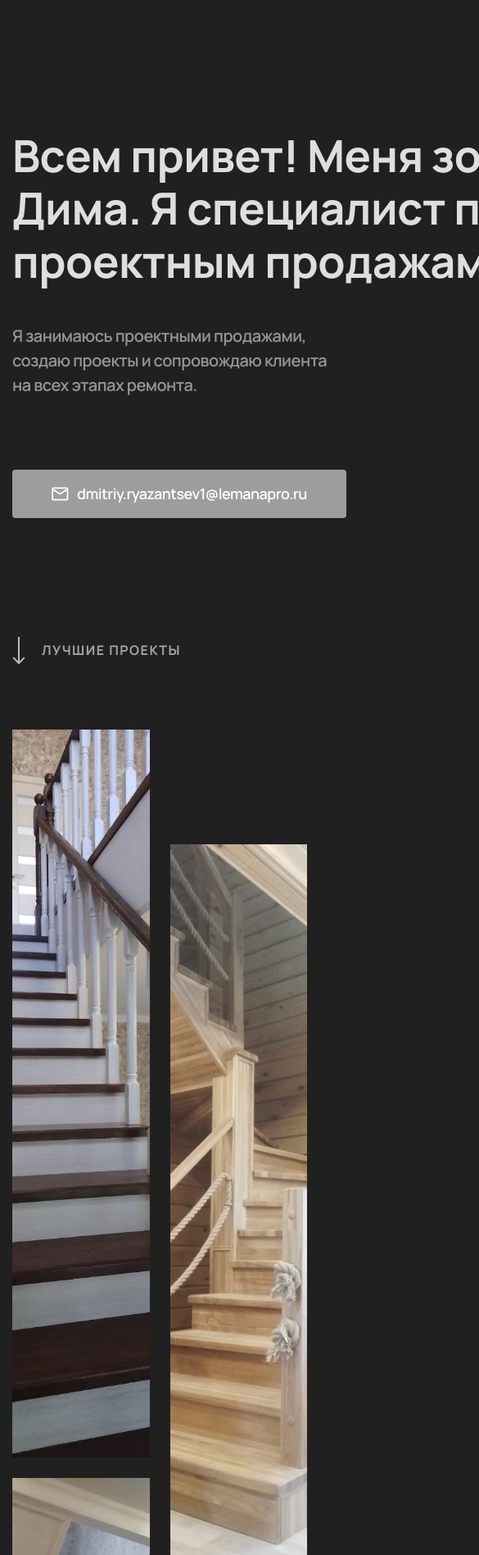
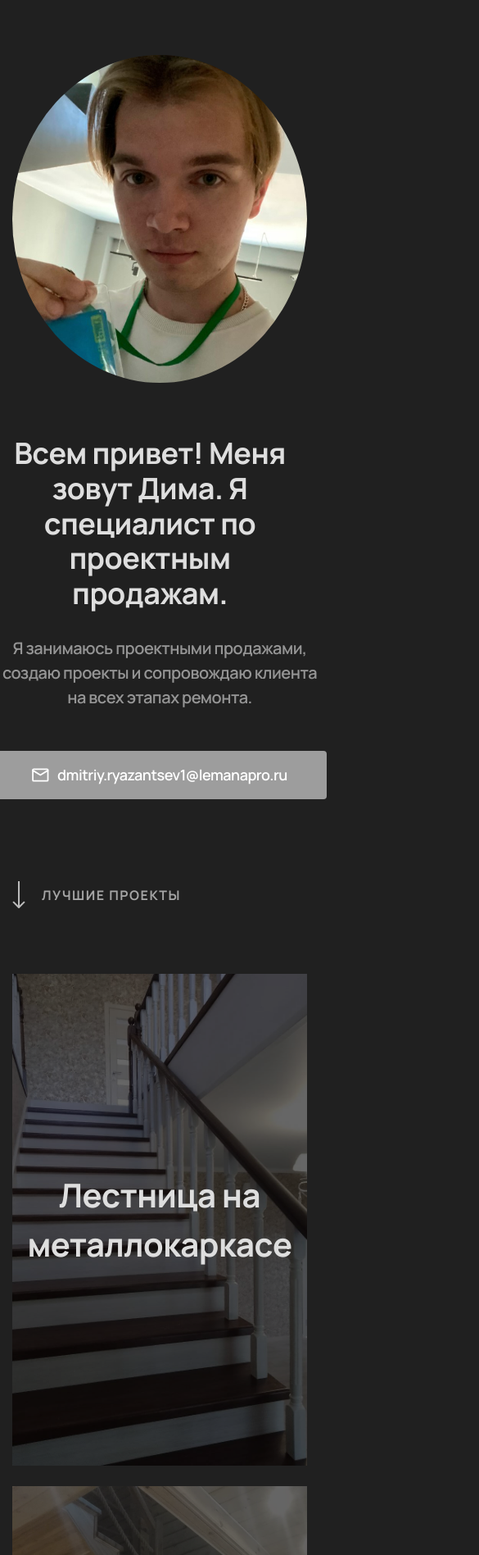
Before and after one commit to M0R1S0N/ladder_project, a plain HTML site: page index.html in a window 390 px wide. Shown: the part 103-2000 px from the top of the page at 82% size, 585 px wide, since content can reach past the window. Drawn offline with Linux system fonts and the light colour scheme.

Commit message:
Оптимизация под мобильные устройства (без бургер меню)

```diff
--- a/style.css
+++ b/style.css
@@ -124,6 +124,11 @@ a:hover {
     background-size: contain;
     background-position: center;
     background-repeat: no-repeat;
+}
+
+.socials {
+    display: flex;
+    gap: 40px;
 }
 
 
@@ -260,13 +265,10 @@ a:hover {
 
     font-weight: 700;
     font-size: 40px;
+    text-align: center;
 
     background-color: rgba(0,0,0, 0.6);
     transition: opacity 0.3s;
-}
-
-.work__name1 {
-
 }
 
 .work:hover .work__name {
@@ -332,6 +334,7 @@ a:hover {
 }
 
 
+
 /*--------------
      FOOTER
 ----------------*/
@@ -348,18 +351,100 @@ a:hover {
 }
 
 .footer__copy {
-font-size: 16px;
+    font-size: 16px;
+    margin: 0;
 }
 
 .footer__copy span {
     color: #ECECEC;
 }
 
-.socials {
-    display: flex;
-    gap: 40px;
-}
 
 .social__img {
     display: flex;
 }
+
+
+@media (max-width: 1150px) {
+    .welcome {
+        margin-top: 70px;
+    }
+
+    .welcome__img {
+        margin-right: 0;
+    }
+
+    .welcome .container {
+        flex-direction: column-reverse;
+        gap: 65px;
+    }
+
+    .welocme__title {
+        width: auto;
+    }
+
+    .welcome__text {
+        width: auto;
+        margin-bottom: 50px;
+    }
+
+    .welcome__desc {
+        text-align: center;
+    }
+
+    .work {
+        height: 600px;
+    }
+
+}
+
+@media (max-width: 1060px) {
+    .welocme__title {
+        font-size: 36px;
+    }
+}
+
+@media (max-width: 950px) {
+    .work__name {
+        opacity: 1;
+    }
+}
+
+@media (max-width: 850px) {
+    .projects__img {
+        width: 300px;
+        height: 300px;
+    }
+
+    .works, .projects, .contact {
+        margin-top: 100px;
+    }
+}
+
+@media (max-width: 700px) {
+    .footer .container {
+        flex-direction: column-reverse;
+        align-items: center;
+        gap: 30px;
+    }
+}
+
+@media (max-width: 650px) {
+    .projects__img {
+        width: 100%;
+        height: 360px;
+    }
+
+    .works__wrapper {
+        grid-template-columns: 1fr;
+        padding-top: 0;
+    }
+
+    .work:nth-child(odd) {
+        margin-top: 0;
+    }
+}
+
+@media (max-width: 550px) {
+
+}
```
